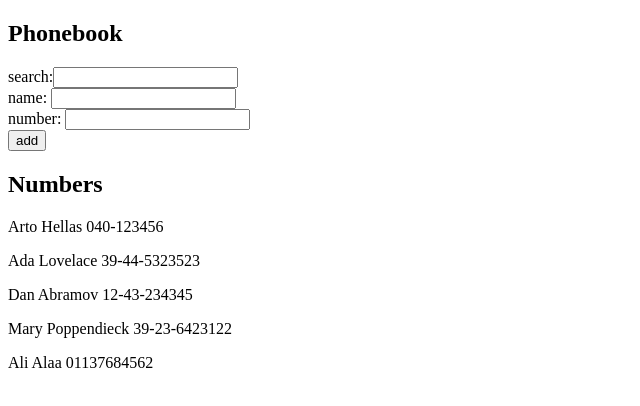
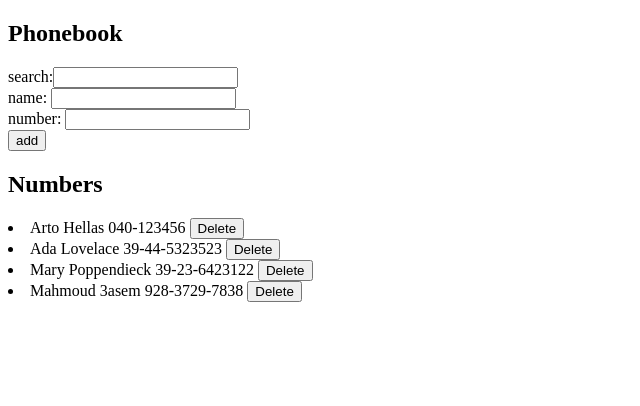
Before and after one commit to Ahmed101Mohammed/full-stack-course-homework, a React (Vite) app in the folder part2/phonebook/: page / in a window 1280 px wide. Shown: the top 406 px of the page, without its empty margins (0-640 px from the left). Built offline with nearby package versions, Linux system fonts and the light colour scheme; data requests are answered from the project's data file.

Commit message:
Finish 2.13 and 2.14 exercises.

```diff
--- a/part2/phonebook/db.json
+++ b/part2/phonebook/db.json
@@ -11,19 +11,14 @@
       "id": "2"
     },
     {
-      "name": "Dan Abramov",
-      "number": "12-43-234345",
-      "id": "3"
-    },
-    {
       "name": "Mary Poppendieck",
       "number": "39-23-6423122",
       "id": "4"
     },
     {
-      "id": "4b36",
-      "name": "Ali Alaa",
-      "number": "01137684562"
+      "id": "6951",
+      "name": "Mahmoud 3asem",
+      "number": "928-3729-7838"
     }
   ]
 }
--- a/part2/phonebook/src/App.jsx
+++ b/part2/phonebook/src/App.jsx
@@ -26,15 +26,15 @@ const PersonForm = ({handleSubmit, newName, newNumber, handleChangeForName, hand
   )
 }
 
-const Person = ({person})=>{
-  return <p>{person.name} {person.number}</p>
+const Person = ({person, handleRemoving})=>{
+  return <li>{person.name} {person.number} <button onClick={handleRemoving}>Delete</button></li>
 }
 
-const Persons = ({persons})=>
+const Persons = ({persons, handleRemove})=>
 {
   return(
     <>
-      {persons.map((person)=>(<Person key={person.name} person={person}/>))}
+      {persons.map((person)=>(<Person key={person.id} person={person} handleRemoving={()=>handleRemove(person.id, person.name)}/>))}
     </>
   )
 }
@@ -70,6 +70,20 @@ const App = () => {
     setNewName("");
     setNewNumber("");
   }
+
+  const removePerson = (id, name)=>
+  {
+    if(window.confirm(`Delete ${name} ?`))
+    {
+      phonbookServices.remove(id)
+      .then(data => {
+        const remainPersons = persons.filter(person=>person.id !== data.id)
+        setPersons(remainPersons)
+      })
+      .catch("Failed to remove the person.")
+    }
+  }
+
   useEffect(()=>{
     const promise = phonbookServices.getAll()
     promise.then(data=>setPersons(data)).catch(err=>console.log("Failed to get the data from server."))
@@ -92,7 +106,7 @@ const App = () => {
                   handleChangeForNumber={(e)=> setNewNumber(e.target.value)}/>
 
       <h2>Numbers</h2>
-      <Persons persons={newPersons}/>
+      <Persons persons={newPersons} handleRemove={removePerson} />
 
     </div>
   )
--- a/part2/phonebook/src/services/phonbookServices.js
+++ b/part2/phonebook/src/services/phonbookServices.js
@@ -13,4 +13,10 @@ const create = (personObject)=>
     return req.then(res => res.data)
 }
 
-export default {getAll, create}
+const remove = (id)=>
+{
+    const req = axios.delete(baseUrl+`/${id}`)
+    return req.then(res => res.data)
+}
+
+export default {getAll, create, remove}
```
